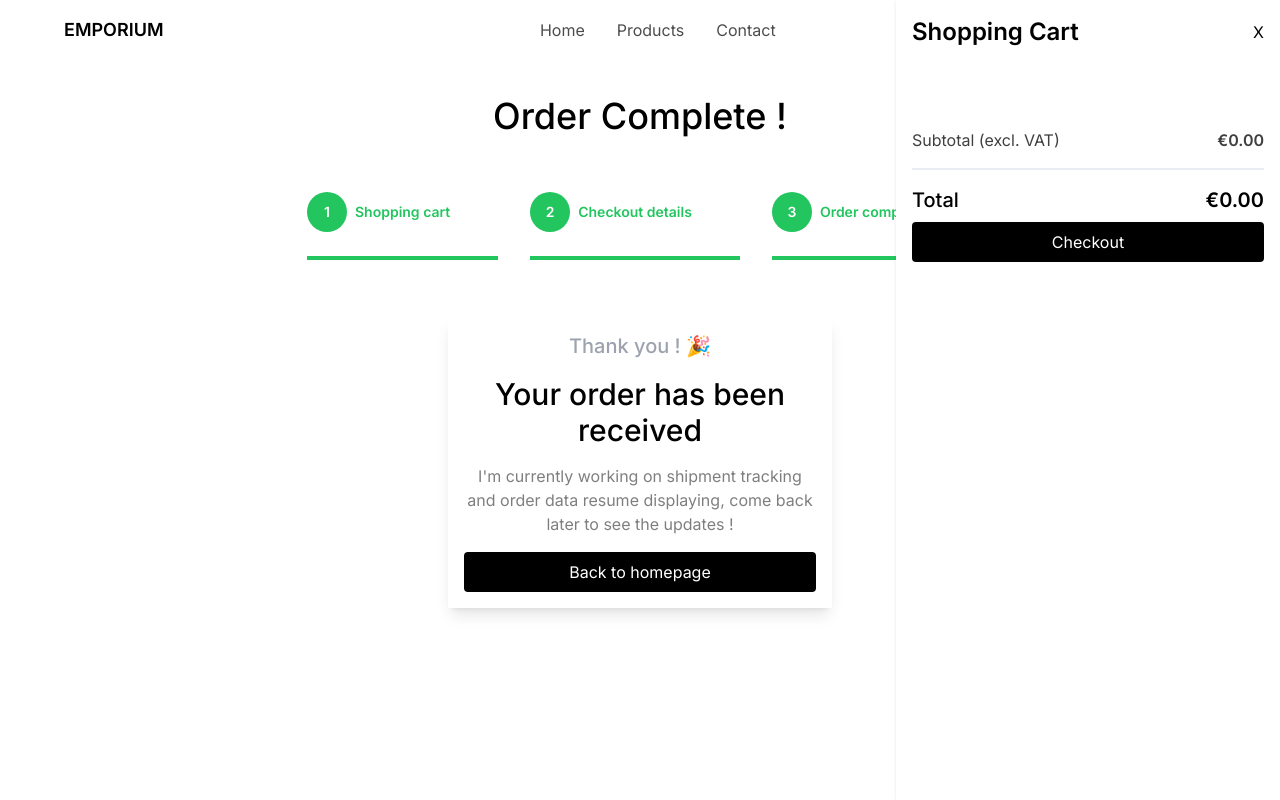
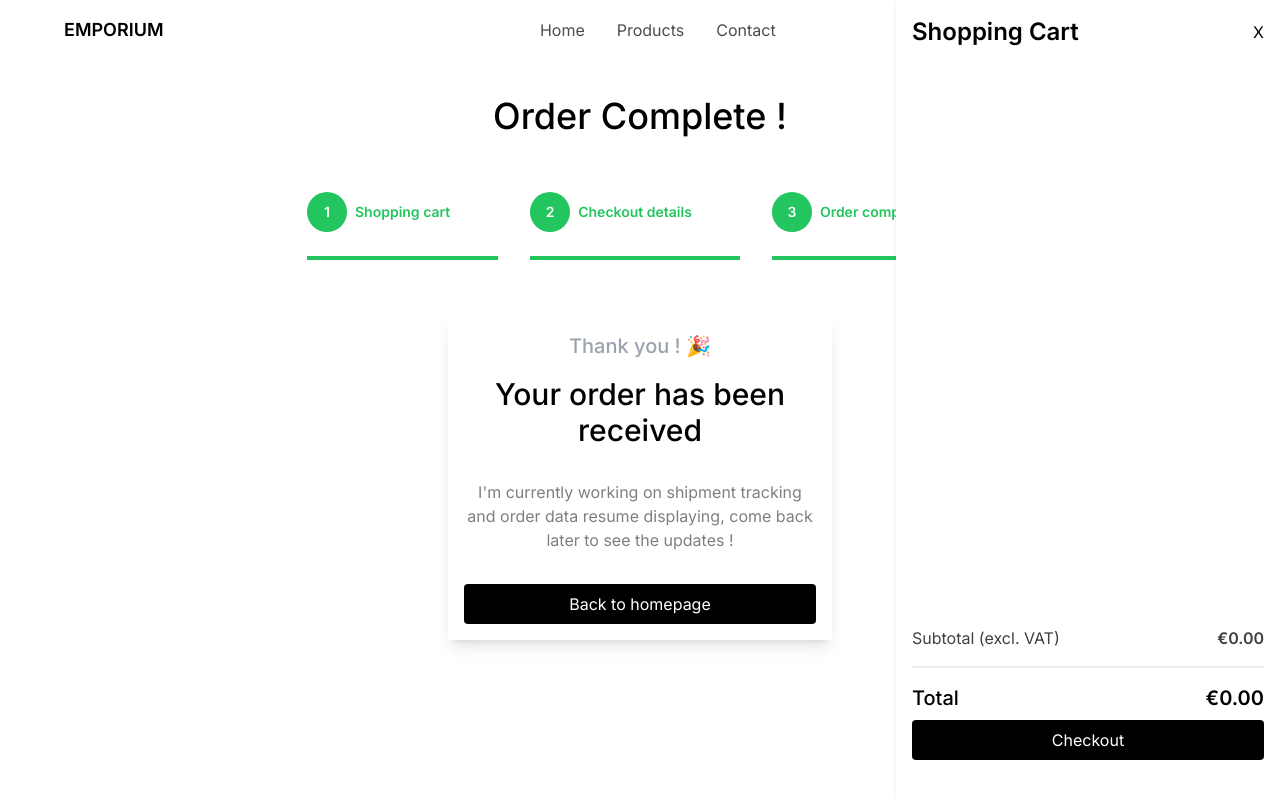
Before and after one commit to antoinel74/Emporium-Eshop, a Next.js app: page /success in a window 1280 px wide. Shown: the top 800 px of the page. Built offline with nearby package versions, Linux system fonts and the light colour scheme.

Commit message:
style: add style

```diff
--- a/src/app/error.tsx
+++ b/src/app/error.tsx
@@ -1,6 +1,14 @@
 "use client";
 import React from "react";
+import Link from "next/link";
 
 export default function Error() {
-  return <div>error ... </div>;
+  return (
+    <div className="min-h-screen flex items-center justify-center">
+      <h2 className="font-2xl">Oops .. something has gone wrong !</h2>
+      <Link href="/" className="link-hover p-2 px-4">
+        Back to homepage
+      </Link>
+    </div>
+  );
 }
--- a/src/app/success/page.tsx
+++ b/src/app/success/page.tsx
@@ -10,7 +10,7 @@ const Success = () => {
       <div className="shadow-lg bg-white max-w-sm mt-12 mx-auto space-y-4 p-4 text-center">
         <span className="block text-xl text-gray-400 font-medium">Thank you ! 🎉 </span>
         <h3 className="text-3xl font-medium">Your order has been received</h3>
-        <p className="opacity-50">
+        <p className="opacity-50 py-4">
           I'm currently working on shipment tracking and order data resume displaying, come back later to see the
           updates !
         </p>
--- a/src/components/Cart/CartModal.tsx
+++ b/src/components/Cart/CartModal.tsx
@@ -34,11 +34,11 @@ export default function CartModal() {
             X
           </button>
         </div>
-        <div>
+        <div className="relative h-full">
           {!cartItems ? (
             <p>Your cart is empty</p>
           ) : (
-            <div className="overflow-scroll py-6">
+            <div className="overflow-x-scroll max-h-[65vh] py-6">
               {cartItems.map((cartItem: { quantity: number; name: string; cost: number }, itemIndex: number) => {
                 return (
                   <CartItem key={itemIndex} cartItem={cartItem} onRemoveItem={() => handleRemoveItem(itemIndex)} />
@@ -46,7 +46,7 @@ export default function CartModal() {
               })}
             </div>
           )}
-          <div className="my-4">
+          <div className="my-4 absolute bottom-0 inset-x-0">
             <div className="mt-auto flex w-full justify-between border-b-2 border-slate-200 opacity-75 pb-4">
               <span className="block">Subtotal &#40;excl. VAT&#41;</span>
               <span className="block font-semibold">€{subtotal.toFixed(2)}</span>
--- a/src/components/CheckoutStatus.tsx
+++ b/src/components/CheckoutStatus.tsx
@@ -30,7 +30,7 @@ export const CheckoutStatus = () => {
         Checkout details
       </p>
       <p
-        className={`flex items-center gap-2 font-semibold pb-6 pr-12 border-b-4 border-black ${processing ? "opacity-50" : ""} ${success ? "opacity-100 border-green-500 text-green-500" : ""}`}
+        className={`flex items-center gap-2 font-semibold pb-6 pr-12 border-b-4 border-black ${processing ? "opacity-25" : ""} ${success ? "opacity-100 border-green-500 text-green-500" : ""}`}
       >
         <span
           className={`flex justify-center items-center rounded-full h-10 w-10 text-white ${success ? "bg-green-500" : "bg-black"}`}
```
